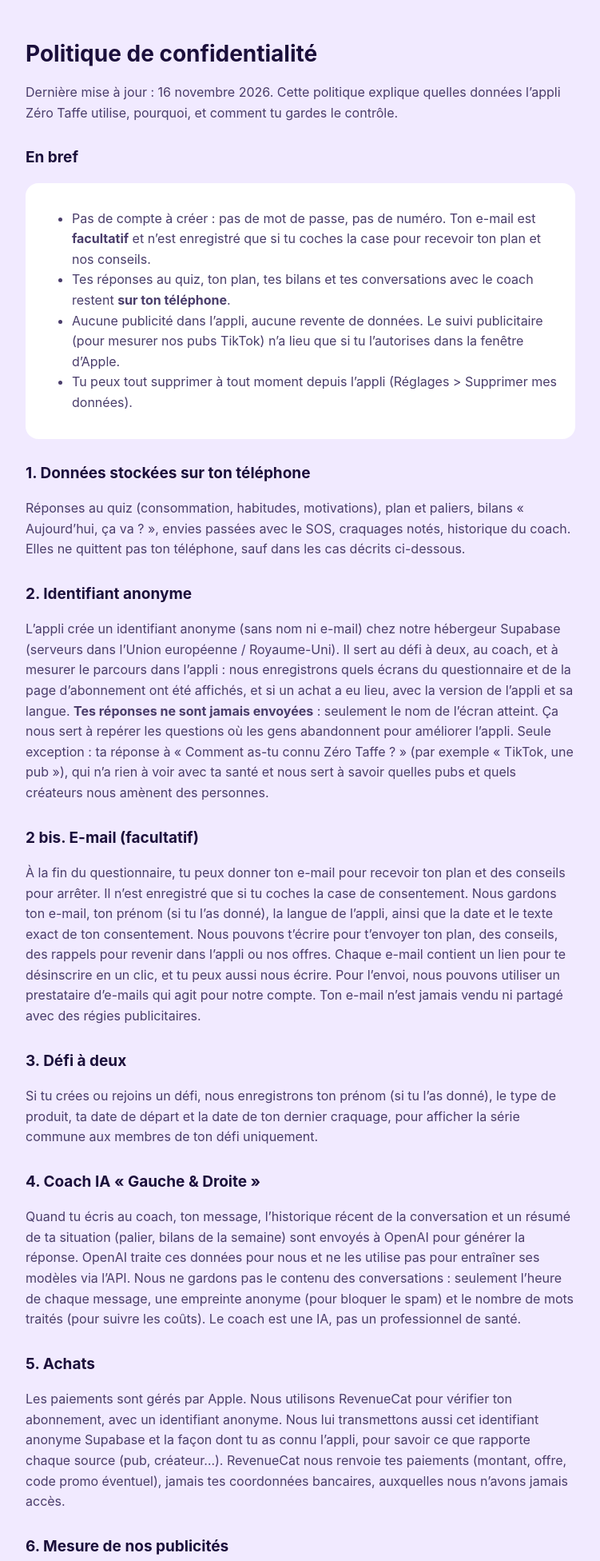
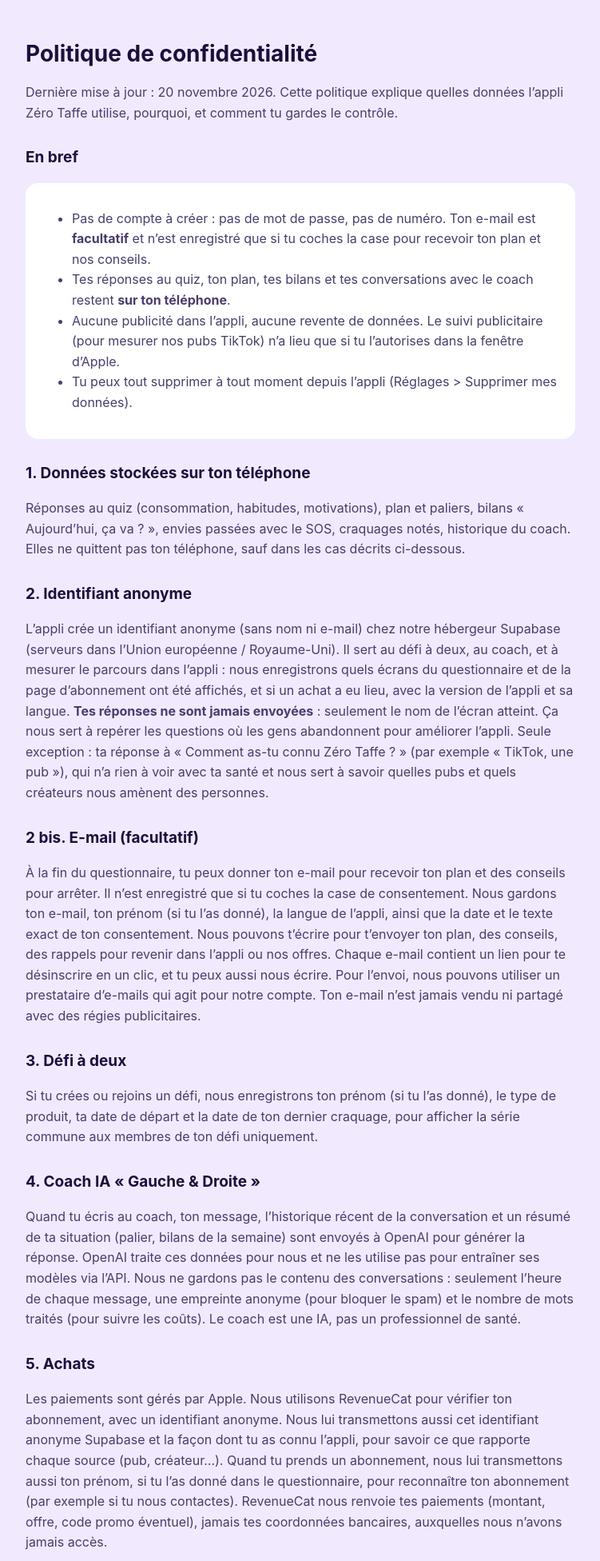
Before and after one commit to OXiLA12/zero-taffe-legal, a plain HTML site: page confidentialite.html in a window 1280 px wide. Shown: the top 1952 px of the page at 80% size, without its empty margins (264-1015 px from the left). Drawn offline with Linux system fonts and the light colour scheme.

Commit message:
Confidentialité : prénom transmis à RevenueCat avec l'abonnement
Co-Authored-By: Claude Opus 5.5 <noreply@anthropic.com>

```diff
--- a/confidentialite.html
+++ b/confidentialite.html
@@ -1,7 +1,7 @@
 <!doctype html><html lang="fr"><head><meta charset="utf-8"><meta name="viewport" content="width=device-width,initial-scale=1"><title>Confidentialité — Zéro Taffe</title><link rel="stylesheet" href="style.css"></head>
 <body><main>
 <h1>Politique de confidentialité</h1>
-<p>Dernière mise à jour : 16 novembre 2026. Cette politique explique quelles données l’appli Zéro Taffe utilise, pourquoi, et comment tu gardes le contrôle.</p>
+<p>Dernière mise à jour : 20 novembre 2026. Cette politique explique quelles données l’appli Zéro Taffe utilise, pourquoi, et comment tu gardes le contrôle.</p>
 
 <h2>En bref</h2>
 <div class="card"><ul>
@@ -27,7 +27,7 @@
 <p>Quand tu écris au coach, ton message, l’historique récent de la conversation et un résumé de ta situation (palier, bilans de la semaine) sont envoyés à OpenAI pour générer la réponse. OpenAI traite ces données pour nous et ne les utilise pas pour entraîner ses modèles via l’API. Nous ne gardons pas le contenu des conversations : seulement l’heure de chaque message, une empreinte anonyme (pour bloquer le spam) et le nombre de mots traités (pour suivre les coûts). Le coach est une IA, pas un professionnel de santé.</p>
 
 <h2>5. Achats</h2>
-<p>Les paiements sont gérés par Apple. Nous utilisons RevenueCat pour vérifier ton abonnement, avec un identifiant anonyme. Nous lui transmettons aussi cet identifiant anonyme Supabase et la façon dont tu as connu l’appli, pour savoir ce que rapporte chaque source (pub, créateur…). RevenueCat nous renvoie tes paiements (montant, offre, code promo éventuel), jamais tes coordonnées bancaires, auxquelles nous n’avons jamais accès.</p>
+<p>Les paiements sont gérés par Apple. Nous utilisons RevenueCat pour vérifier ton abonnement, avec un identifiant anonyme. Nous lui transmettons aussi cet identifiant anonyme Supabase et la façon dont tu as connu l’appli, pour savoir ce que rapporte chaque source (pub, créateur…). Quand tu prends un abonnement, nous lui transmettons aussi ton prénom, si tu l’as donné dans le questionnaire, pour reconnaître ton abonnement (par exemple si tu nous contactes). RevenueCat nous renvoie tes paiements (montant, offre, code promo éventuel), jamais tes coordonnées bancaires, auxquelles nous n’avons jamais accès.</p>
 
 <h2>6. Mesure de nos publicités</h2>
 <p>Nous faisons connaître Zéro Taffe avec des publicités (TikTok, Meta). Pour savoir quelles publicités fonctionnent, l’appli utilise le kit de mesure de TikTok (TikTok Business SDK). Il envoie à TikTok l’installation et l’ouverture de l’appli, la fin du questionnaire, le début de l’essai gratuit et l’abonnement (avec son prix), ainsi que des informations techniques : identifiant d’appareil propre à notre appli, adresse IP, modèle et version du téléphone. <b>L’identifiant publicitaire de ton iPhone n’est utilisé que si tu acceptes</b> dans la fenêtre « Autoriser à suivre » d’Apple ; tu peux changer d’avis à tout moment dans Réglages &gt; Confidentialité et sécurité &gt; Suivi. Ces mesures passent aussi par le système SKAdNetwork d’Apple, qui ne révèle pas qui tu es. Ces données servent uniquement à mesurer et améliorer nos campagnes : elles ne sont pas vendues, et tes réponses au questionnaire et ton e-mail ne sont jamais envoyés à TikTok. TikTok traite ces données selon sa propre politique de confidentialité.</p>
```
